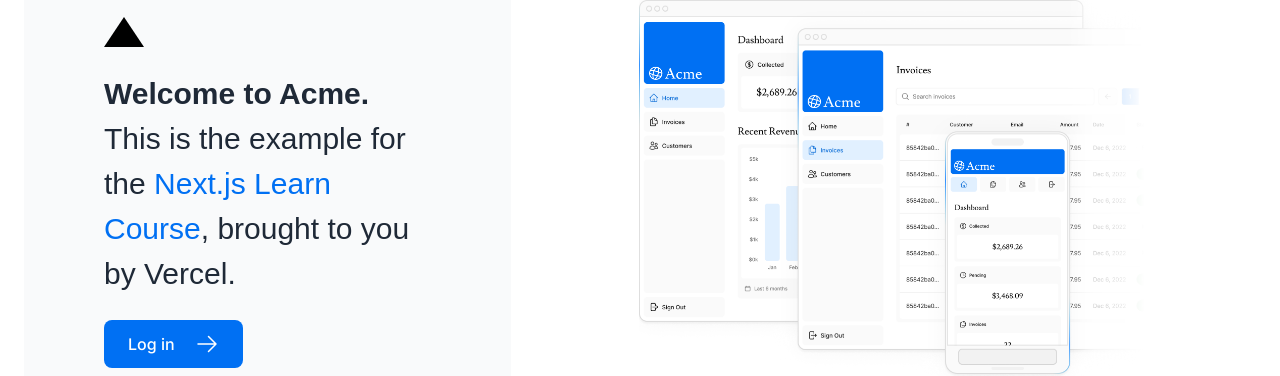
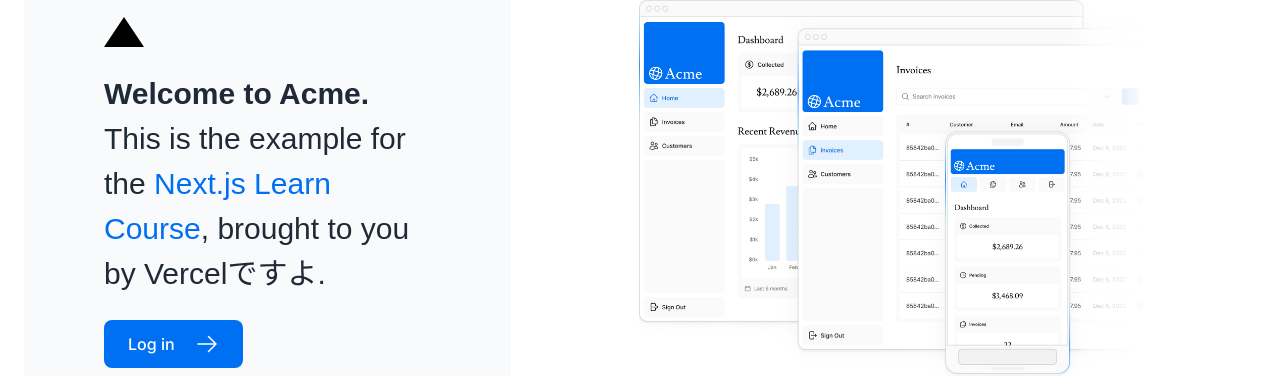
Before and after one commit to mkApproach/nextjs-sports-reception, a Next.js app: page / in a window 1280 px wide. Shown: the part 320-696 px from the top of the page. Built offline with nearby package versions, Linux system fonts and the light colour scheme; a web font is replaced by a local one.

Commit message:
firstCommit

```diff
--- a/app/page.tsx
+++ b/app/page.tsx
@@ -25,7 +25,7 @@
             <a href="https://nextjs.org/learn/" className="text-blue-500">
               Next.js Learn Course
             </a>
-            , brought to you by Vercel.
+            , brought to you by Vercelですよ.
           </p>
           <Link
             href="/login"
```
